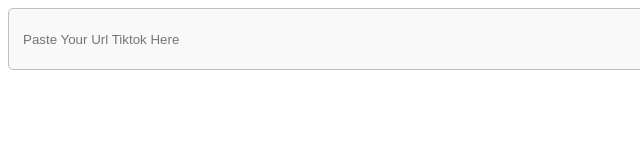
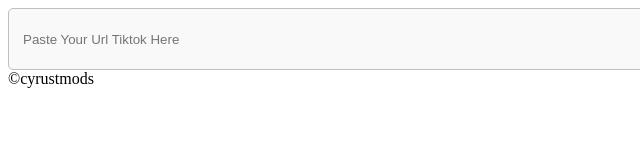
Before and after one commit to cyrust21/TikVideos, a plain HTML site: page index.html in a window 1280 px wide. Shown: the top 160 px of the page, 0-640 px from the left. Drawn offline with Linux system fonts and the light colour scheme.

Commit message:
Update index.html
Signed-off-by: Cyrust Mods <45724743+cyrust21@users.noreply.github.com>

```diff
--- a/index.html
+++ b/index.html
@@ -9,6 +9,7 @@
 <button class="btn btn-copy btn-circle" onclick="download()">
     <span class="fa fa-copy"></span> DOWNLOAD
 </button>
+	©cyrustmods
 
 <style>
     	.form-copy {
```
